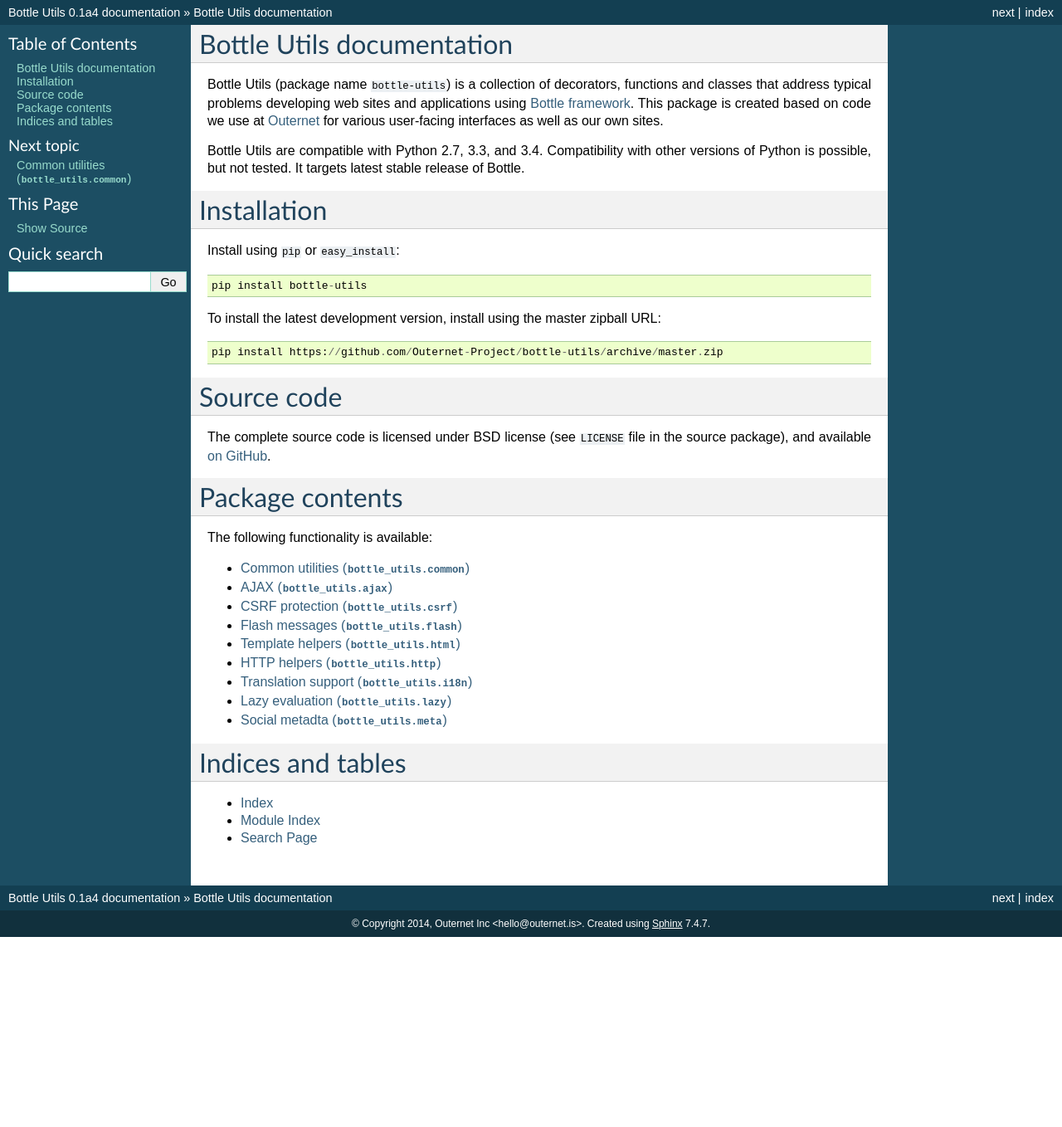
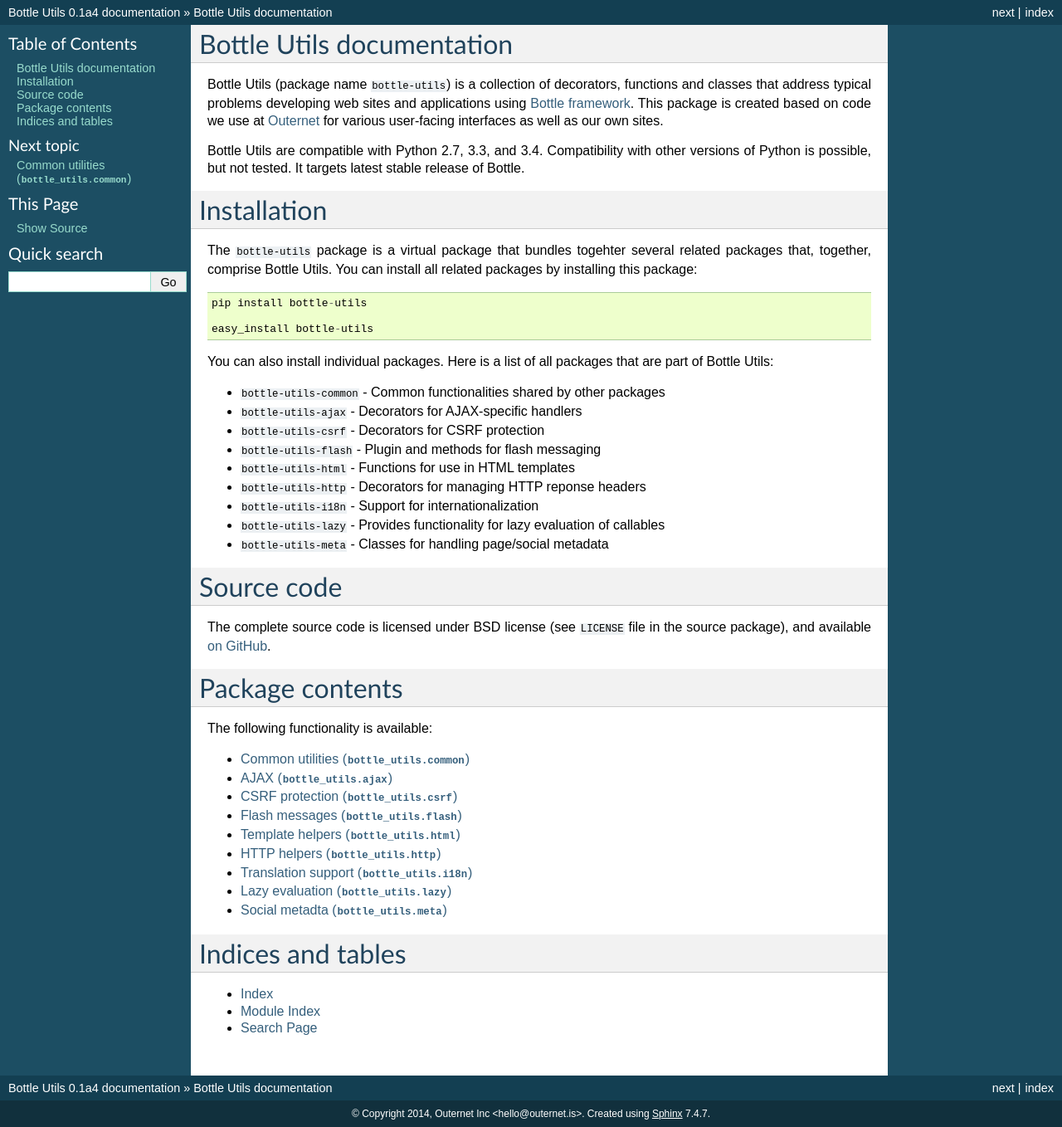
Before and after one commit to Othernet-Project/bottle-utils, a Sphinx documentation site: the page built from docs/source/index.rst, in a window 1280 px wide. Shown: the whole page at 83% size. Built offline with Sphinx 7.4.7, drawn with Linux system fonts in a browser that asks for light colours; pages that are not in the unit, such as notebooks, are missing from menus; before the commit the page ends 1129 px from its top, so only the background shows below that.

Commit message:
Explain about virtual package and provide list of other packages

```diff
--- a/docs/source/index.rst
+++ b/docs/source/index.rst
@@ -19,14 +19,27 @@
 Installation
 ============
 
-Install using ``pip`` or ``easy_install``::
+The ``bottle-utils`` package is a virtual package that bundles togehter several
+related packages that, together, comprise Bottle Utils. You can install all
+related packages by installing this package::
 
     pip install bottle-utils
 
-To install the latest development version, install using the master zipball
-URL::
+    easy_install bottle-utils
 
-    pip install https://github.com/Outernet-Project/bottle-utils/archive/master.zip
+You can also install individual packages. Here is a list of all packages that
+are part of Bottle Utils:
+
+- ``bottle-utils-common`` - Common functionalities shared by other packages
+- ``bottle-utils-ajax`` - Decorators for AJAX-specific handlers
+- ``bottle-utils-csrf`` - Decorators for CSRF protection
+- ``bottle-utils-flash`` - Plugin and methods for flash messaging
+- ``bottle-utils-html`` - Functions for use in HTML templates
+- ``bottle-utils-http`` - Decorators for managing HTTP reponse headers
+- ``bottle-utils-i18n`` - Support for internationalization
+- ``bottle-utils-lazy`` - Provides functionality for lazy evaluation of
+  callables
+- ``bottle-utils-meta`` - Classes for handling page/social metadata
 
 Source code
 ===========
```
